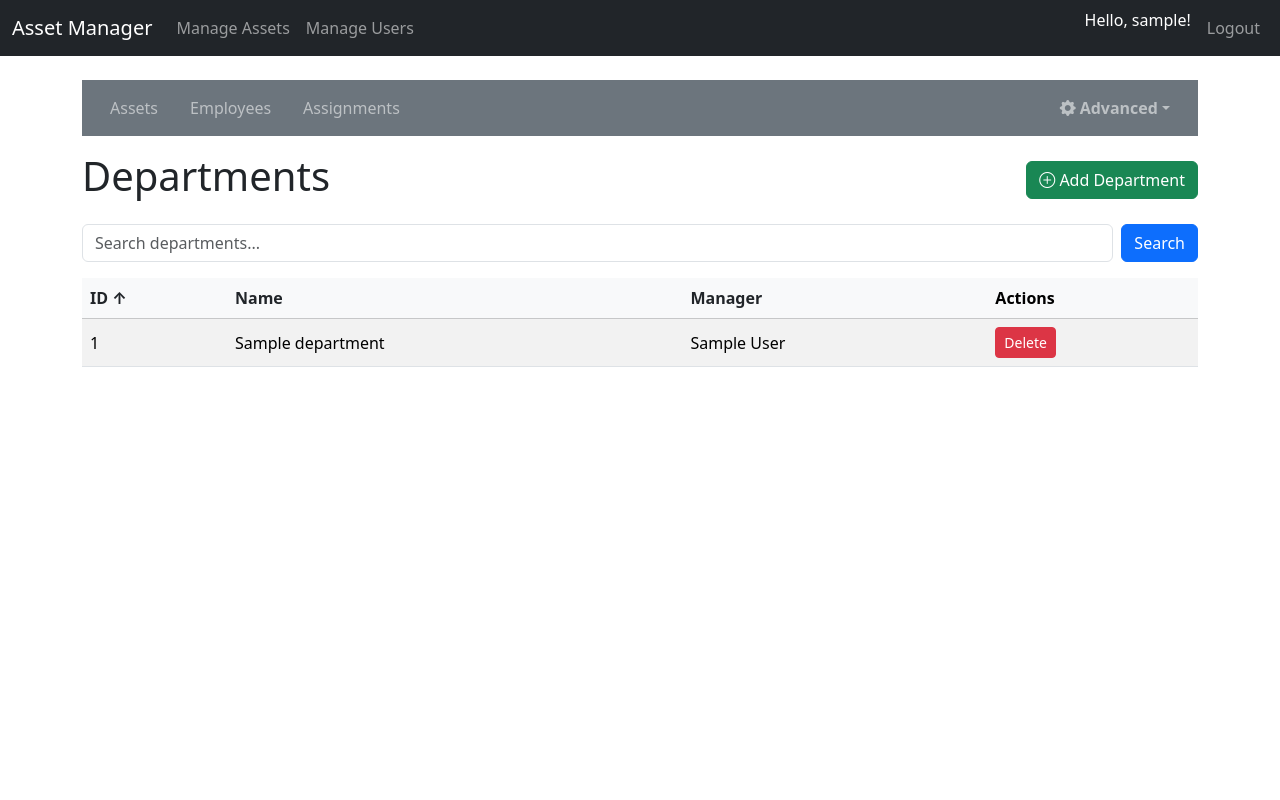
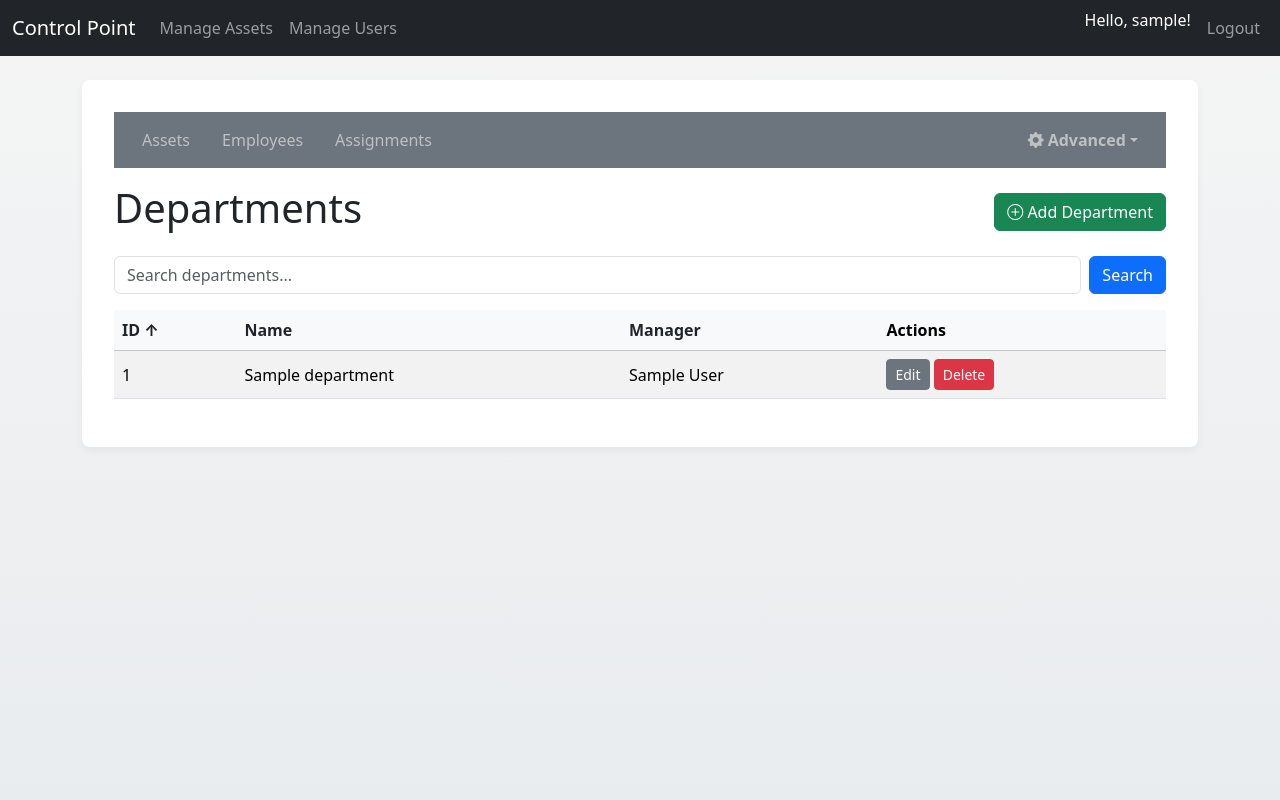
Before and after one commit to josephM-L/Capstone_II_Project---Control-Point, a Flask app: page /departments in a window 1280 px wide. Run offline with Flask 3, Linux system fonts and the light colour scheme; the visitor is signed in with stand-in values (Sample User, id 1); tables that the repository leaves empty hold one stand-in row (values such as "Sample post").

Commit message:
Added edit data function to asset_status and departments. Updated Application name on navbar. Minor visual changes.

```diff
--- a/AssetManagement/departments.py
+++ b/AssetManagement/departments.py
@@ -85,6 +85,33 @@ def delete_department(department_id):
 		db.session.commit()
 	return redirect("/departments")
 
+@department_bp.route("/departments/edit/<int:department_id>", methods=["GET", "POST"])
+@role_required("admin", "manager")
+def edit_department(department_id):
+	record = Department.query.get_or_404(department_id)
+
+	if request.method == "POST":
+		new_name = request.form.get("department_name", "").strip()
+		new_manager_id = request.form.get("manager_id")
+
+		if not new_name:
+			flash("Department name cannot be empty.", "danger")
+			return redirect("/departments")
+
+		try:
+			record.name = new_name
+			# Allow setting manager to None if the field is blank
+			record.manager_id = int(new_manager_id) if new_manager_id else None
+
+			db.session.commit()
+			flash("Department updated successfully!", "success")
+		except Exception as e:
+			db.session.rollback()
+			flash(f"Error updating department: {e}", "danger")
+
+	return redirect("/departments")
+
+
 
 # Search function
 def search_for(search):
--- a/app.py
+++ b/app.py
@@ -1,4 +1,4 @@
-from flask import Flask, render_template, jsonify
+from flask import Flask, render_template, jsonify, flash
 from models import db
 from AssetManagement.assets import assets_bp
 from AssetManagement.asset_types import asset_type_bp
--- a/templates/base.html
+++ b/templates/base.html
@@ -1,14 +1,28 @@
 <!DOCTYPE html>
 <head>
-    <title>{% block title %}Asset Management{% endblock %}</title>
+    <title>{% block title %}Control Point{% endblock %}</title>
     <link rel="stylesheet" href="https://cdn.jsdelivr.net/npm/bootstrap@5.3.3/dist/css/bootstrap.min.css">
+
+   <style>
+        body {
+            background: linear-gradient(to bottom, #f5f5f5, #e9ecef);
+            min-height: 100vh;
+        }
+        .content-wrapper {
+            background-color: #ffffff;
+            padding: 2rem;
+            border-radius: 0.5rem;
+            box-shadow: 0 4px 8px rgba(0,0,0,0.05);
+        }
+    </style>
+
 </head>
 <body>
 
 <!-- Navbar -->
 <nav class="navbar navbar-expand-lg navbar-dark bg-dark">
   <div class="container-fluid">
-    <a class="navbar-brand" href="/">Asset Manager</a>
+    <a class="navbar-brand" href="/">Control Point</a>
     <ul class="navbar-nav flex-row">
       <!-- <li class="nav-item"><a class="nav-link px-2" href="/">Home</a></li>  -->
       {% if session['role'] == 'admin' or session['role'] == 'manager' or session['role'] == 'user' %}
@@ -39,12 +53,14 @@
 
 <!-- Page Content -->
 <div class="container mt-4">
+  <div class="content-wrapper">
     {% block content %}
 
     <!-- Subnav Placeholder -->
     {% block subnav %}{% endblock %}
 
     {% endblock %}
+    </div>
 </div>
 
 <script src="https://cdn.jsdelivr.net/npm/bootstrap@5.3.3/dist/js/bootstrap.bundle.min.js"></script>
--- a/templates/departments.html
+++ b/templates/departments.html
@@ -113,10 +113,59 @@
 					</td>
 					{% if session['role'] == 'admin' %}
 					<td>
+						<!-- Collapsible Button -->
+						<a class="btn btn-sm btn-secondary"
+						   data-bs-toggle="collapse"
+						   href="#editDepartment{{ department.department_id }}"
+						   role="button"
+						   aria-expanded="false"
+						   aria-controls="editDepartment{{ department.department_id }}">
+							Edit
+						</a>
+						<!-- Delete Button -->
 						<a href="/departments/delete/{{ department.department_id }}" class="btn btn-sm btn-danger">Delete</a>
 					</td>
 					{% endif %}
 				</tr>
+				<!-- Collapsible edit form row -->
+			<tr class="collapse" id="editDepartment{{ department.department_id }}">
+				<td colspan="3">
+					<div class="card card-body">
+						<form method="post" action="/departments/edit/{{ department.department_id }}">
+						<div class="row g-3">
+							<div class="col-md-6">
+								<label for="department_name_{{ department.department_id }}" class="form-label">Department Name</label>
+								<input type="text"
+									   id="department_name_{{ department.department_id }}"
+									   name="department_name"
+									   class="form-control"
+									   value="{{ department.name }}"
+									   required>
+							</div>
+
+							<div class="col-md-6">
+								<label for="manager_id_{{ department.department_id }}" class="form-label">Manager</label>
+								<select id="manager_id_{{ department.department_id }}" name="manager_id" class="form-select">
+									<option value="">-- No Manager --</option>
+									{% for employee in employees %}
+										<option value="{{ employee.employee_id }}"
+											{% if employee.employee_id == department.manager_id %}selected{% endif %}>
+											{{ employee.first_name }} {{ employee.last_name }}
+										</option>
+									{% endfor %}
+								</select>
+							</div>
+						</div>
+
+	<div class="mt-3">
+		<button type="submit" class="btn btn-sm btn-success">Save</button>
+	</div>
+</form>
+
+
+					</div>
+				</td>
+			</tr>
 			{% endfor %}
 		</tbody>
 	</table>
--- a/templates/index.html
+++ b/templates/index.html
@@ -2,7 +2,7 @@
 
 {% block title %}Home{% endblock %}
 {% block content %}
-<h1 class="text-center mt-3 mb-4">Asset Manager Dashboard</h1>
+<h1 class="text-center mt-3 mb-4">Dashboard</h1>
 
 
 
```
Also changed, not shown: AssetManagement/asset_statuses.py (+20 -0 lines), templates/asset_status.html (+30 -0 lines).
